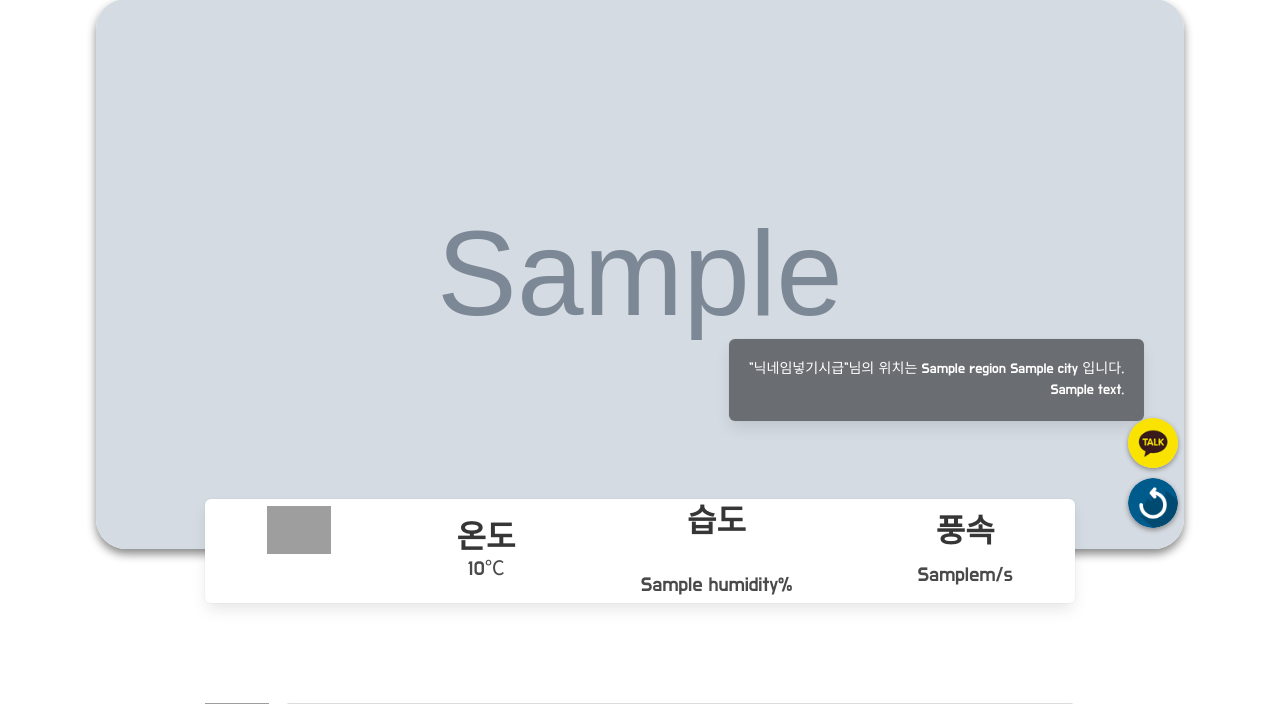
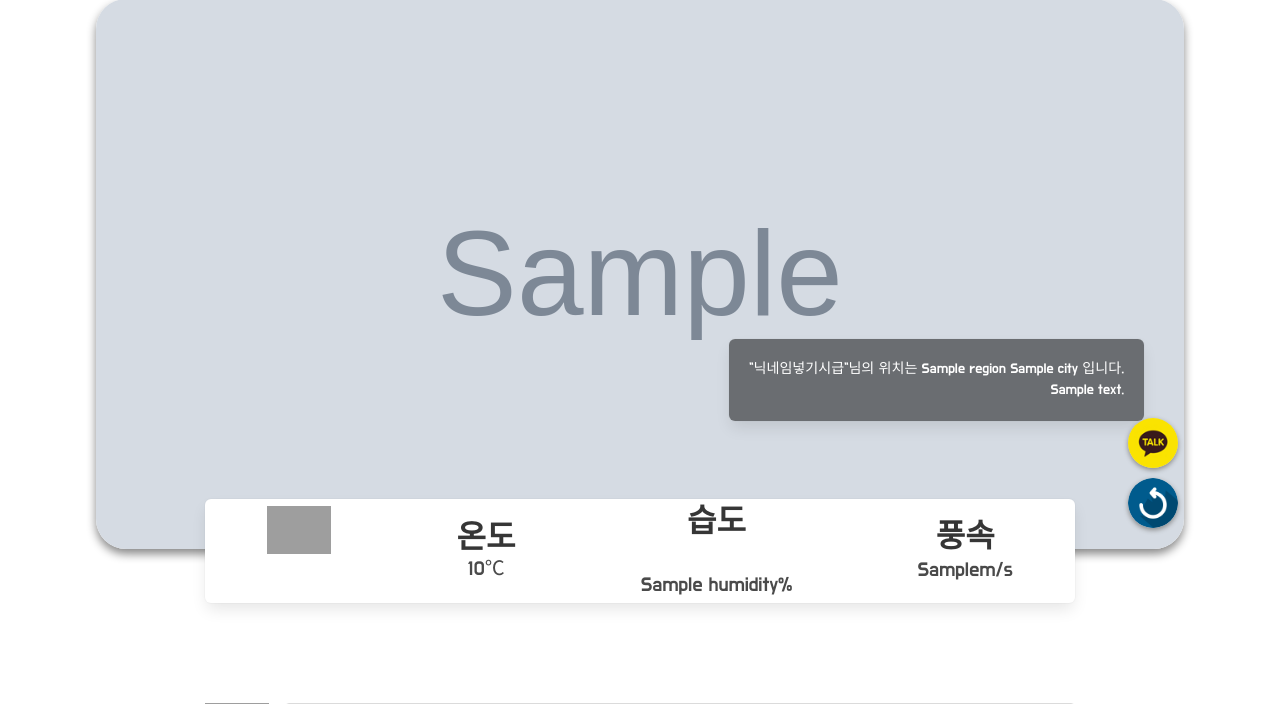
Before and after one commit to pjh2149/hanghae-weather, a Flask app: template templates/index.html in a window 1280 px wide. Shown: the part 212-916 px from the top of the page. Run offline with Flask 2, Linux system fonts and the light colour scheme; the template is opened without the code that fills it: most values are stand-ins (such as "Sample title", 1, 10 or a date in 2020); grey boxes marked "Sample" are stand-in pictures; some libraries are stand-ins or nearby versions; some web fonts are replaced; grey boxes are pictures that could not be loaded.

Commit message:
06.10-00:45

```diff
--- a/templates/index.html
+++ b/templates/index.html
@@ -117,6 +117,10 @@
             padding-top: 35%;
         }
 
+        .lastitem{
+            padding-top: 25%;
+        }
+
         .bar_padding_for_image_tag {
             font-size: 15px;
             font-weight: bold;
@@ -201,7 +205,7 @@
         }
 
         .footer {
-            background: #ccc;
+            background: #fff;
         }
 
         .footer p {
@@ -526,7 +530,7 @@
             <div class="level-item has-text-centered">
                 <div class="bar_inner_div_height">
                     <p class="title title_phone">풍속</p>
-                    <p class="subtitle bar_padding">{{ wind_speed }}m/s</p>
+                    <p class="subtitle bar_padding lastitem">{{ wind_speed }}m/s</p>
                 </div>
             </div>
         </nav>
```
